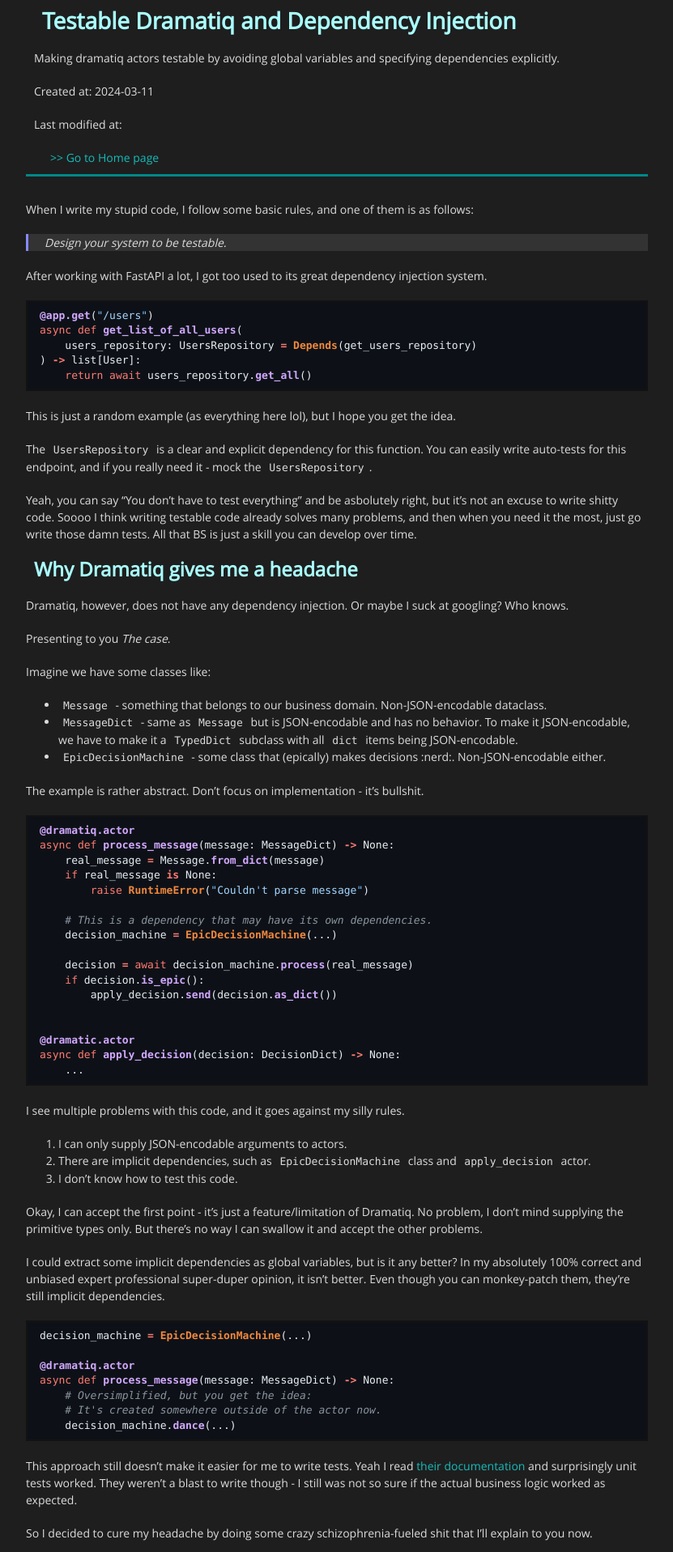
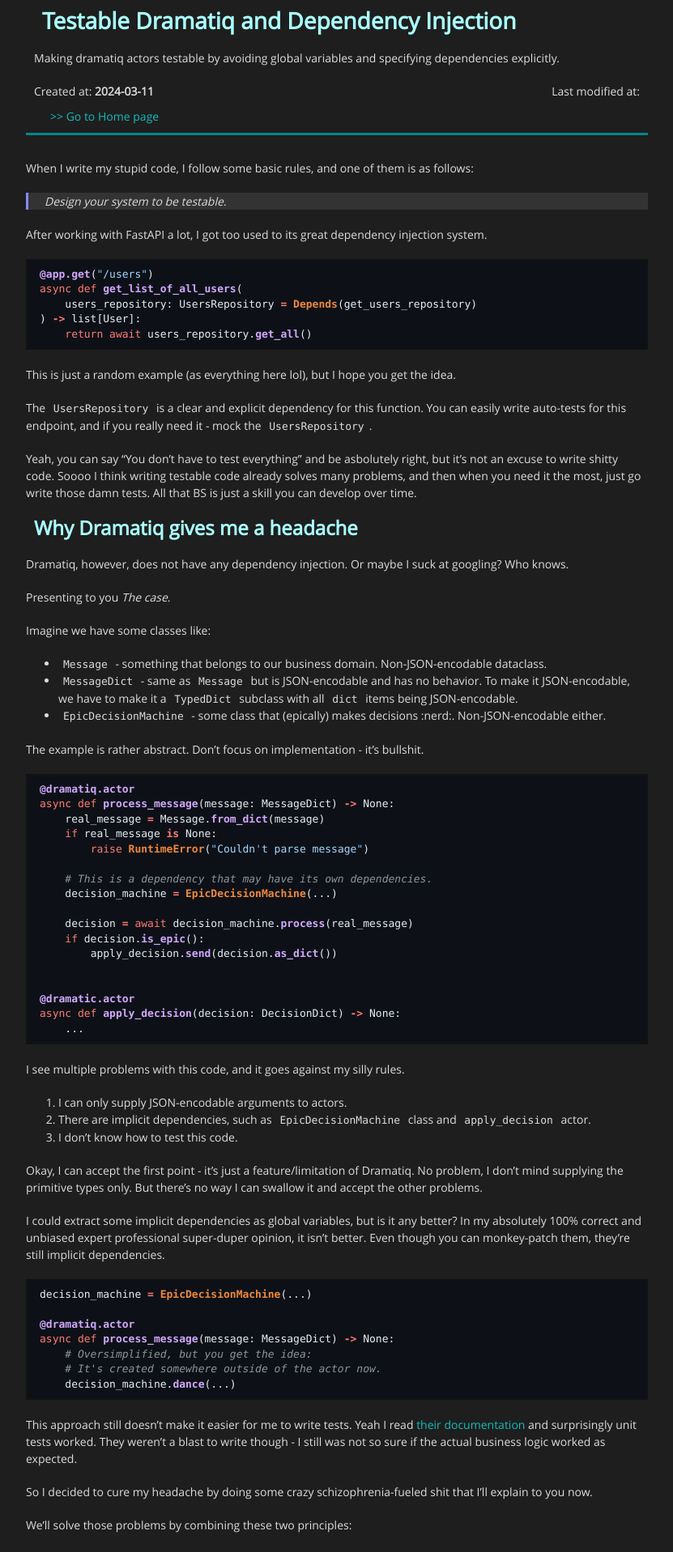
Before and after one commit to DOCtorActoAntohich/doctoractoantohich.github.io, a Jekyll site: the page built from content/python/dramatiq-dependency-injection.md, in a window 1280 px wide. Shown: the top 1917 px of the page at 81% size, without its empty margins (224-1055 px from the left). Built offline with Jekyll 4.4.1, drawn with Linux system fonts in a browser that asks for light colours.

Commit message:
make this a list

```diff
--- a/_includes/creation-date.html
+++ b/_includes/creation-date.html
@@ -1,4 +1,6 @@
 {% if page.created_at %}
-    <p>Created at: {{page.created_at}}</p>
-    <p>Last modified at: {{ page.last_modified_at | date: "%Y-%m-%d" }}</p>
+    <ul class="creation-date-items">
+        <li>Created at: <b>{{page.created_at}}</b></li>
+        <li>Last modified at: <b>{{ page.last_modified_at | date: "%Y-%m-%d" }}</b></li>
+    </ul>
 {% endif %}
--- a/_sass/header.scss
+++ b/_sass/header.scss
@@ -4,6 +4,11 @@
     padding-left: 30px;
     margin-top: 10px;
     margin-bottom: 10px;
+}
+
+.creation-date-items {
+    margin-left: 10px;
+    margin-right: 10px;
 }
 
 header {
```
